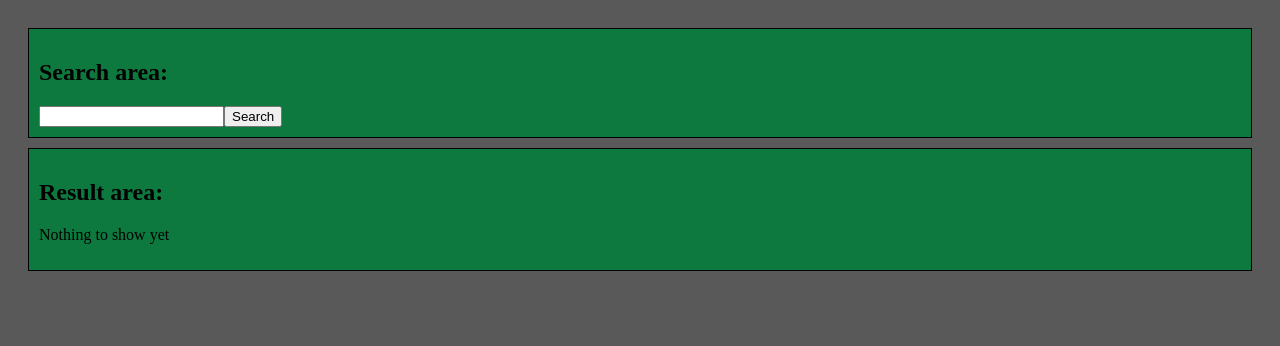
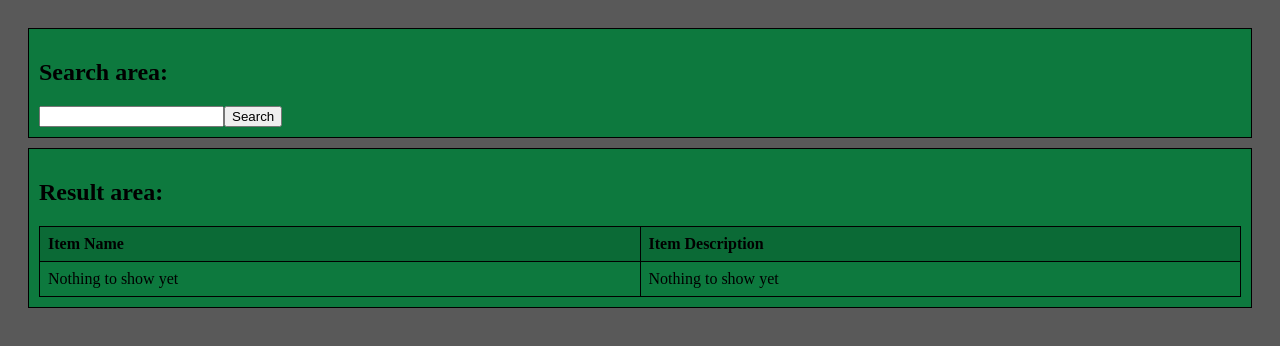
Before and after one commit to mark-pribylnov/react, a React (Vite) app: page / in a window 1280 px wide. Shown: the top 346 px of the page. Built offline with nearby package versions, Linux system fonts and the light colour scheme.

Commit message:
feat: add table for results

```diff
--- a/src/App.css
+++ b/src/App.css
@@ -21,3 +21,21 @@
 .results-section {
   border: 1px solid black;
 }
+
+.results-table {
+  width: 100%;
+  border-collapse: collapse;
+  margin-top: 8px;
+}
+
+.results-table th,
+.results-table td {
+  border: 1px solid black;
+  padding: 8px;
+  text-align: left;
+  vertical-align: top;
+}
+
+.results-table th {
+  background-color: rgba(0, 0, 0, 0.12);
+}
--- a/src/App.tsx
+++ b/src/App.tsx
@@ -49,7 +49,20 @@
 
       <section className="results-section">
         <h2>Result area:</h2>
-        <p>Nothing to show yet</p>
+        <table className="results-table">
+          <thead>
+            <tr>
+              <th scope="col">Item Name</th>
+              <th scope="col">Item Description</th>
+            </tr>
+          </thead>
+          <tbody>
+            <tr>
+              <td>Nothing to show yet</td>
+              <td>Nothing to show yet</td>
+            </tr>
+          </tbody>
+        </table>
       </section>
     </div>
   );
```
